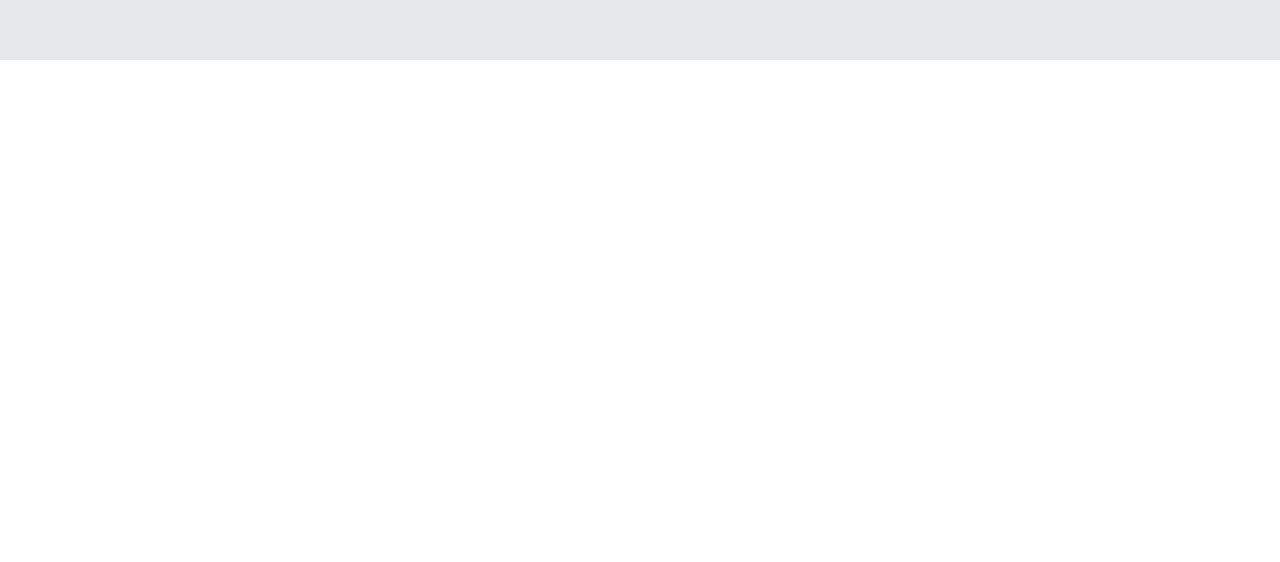
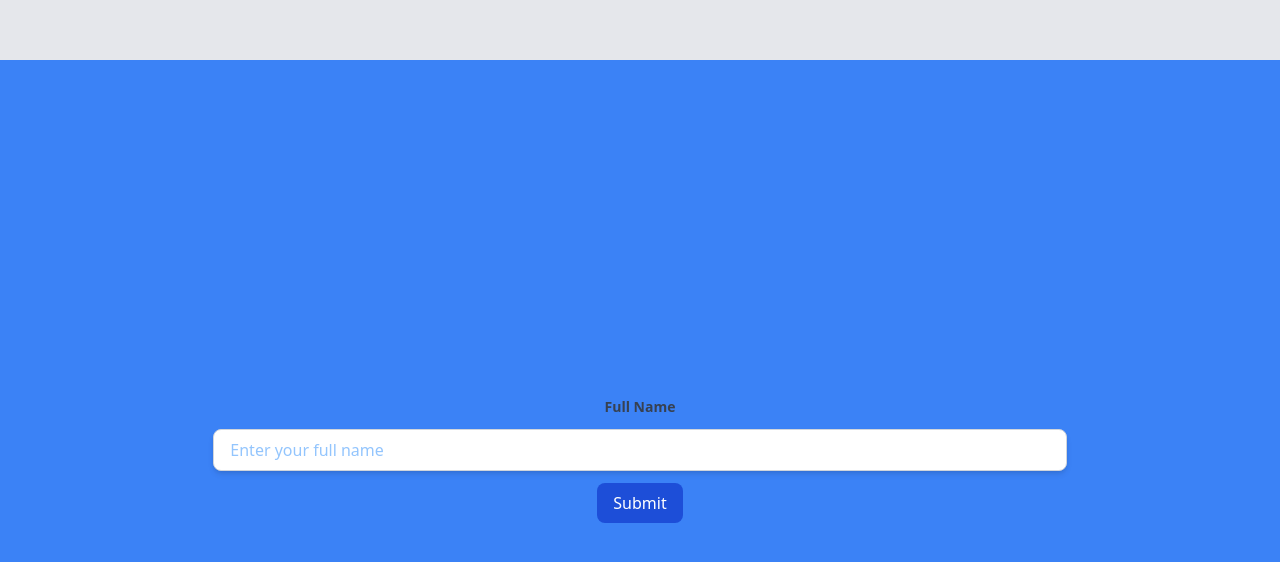
Before and after one commit to ImNotGabo/tailwind-practice, a React (Vite) app: page / in a window 1280 px wide. Shown: the part 7782-8344 px from the top of the page. Before the commit the page ends 7842 px from the top, so only its background shows below. Built offline with nearby package versions, Linux system fonts and the light colour scheme.

Commit message:
Input Component

```diff
--- a/src/App.jsx
+++ b/src/App.jsx
@@ -8,6 +8,7 @@ import Responsive from './components/Responsive.jsx';
 import Hover from './components/Hover.jsx';
 import Focus from './components/Focus.jsx';
 import OtherUtilities from './components/OtherUtilities.jsx';
+import InputComponent from './components/InputComponent.jsx';
 
 function App() {
   return (
@@ -98,6 +99,9 @@ function App() {
 
       {/* Other Utilities */}
       <OtherUtilities />
+
+      {/* Input Component */}
+      <InputComponent />
     </div>
   );
 }
--- /dev/null
+++ b/src/components/InputComponent.jsx
@@ -0,0 +1,21 @@
+function InputComponent() {
+  return (
+    <div>
+      <form className='flex flex-col items-center justify-center h-screen gap-3'>
+        <label htmlFor='fullName' name='FullName' className='text-gray-700 text-sm selec font-bold '>
+          Full Name
+        </label>
+        <input
+          type='text'
+          name='FullName'
+          className='placeholder-blue-300 border border-gray-300 rounded-lg py-2 px-4 w-4/6 shadow-md focus:bg-blue-100 text-black'
+          placeholder='Enter your full name'
+        />
+
+        <button className=' bg-blue-700 text-white rounded-lg py-2 px-4 hover:bg-blue-400'>Submit</button>
+      </form>
+    </div>
+  );
+}
+
+export default InputComponent;
```
